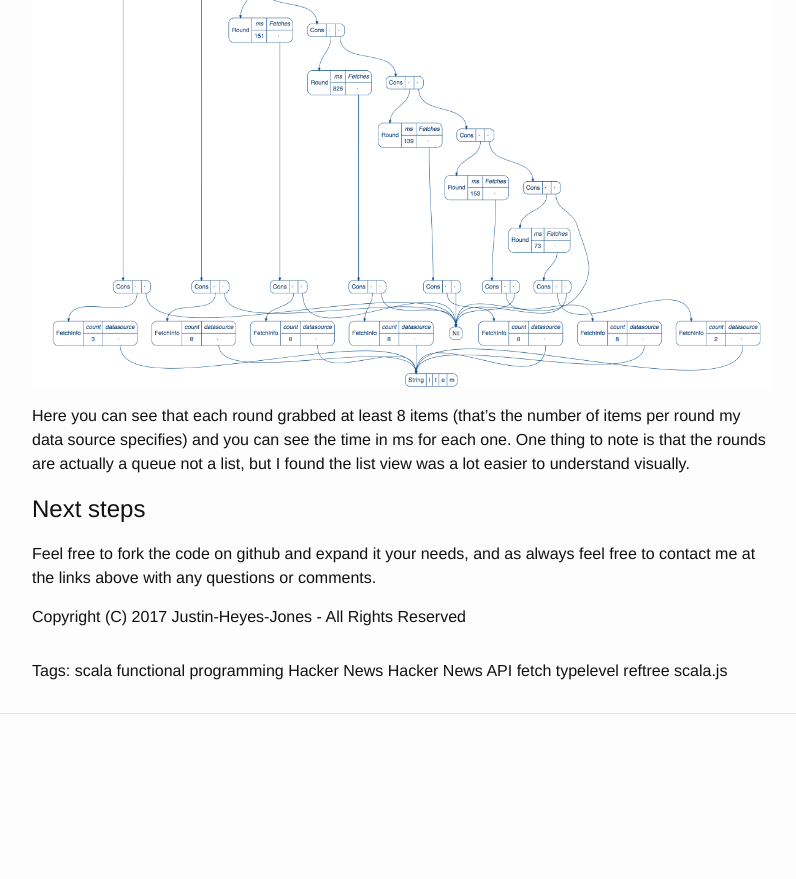
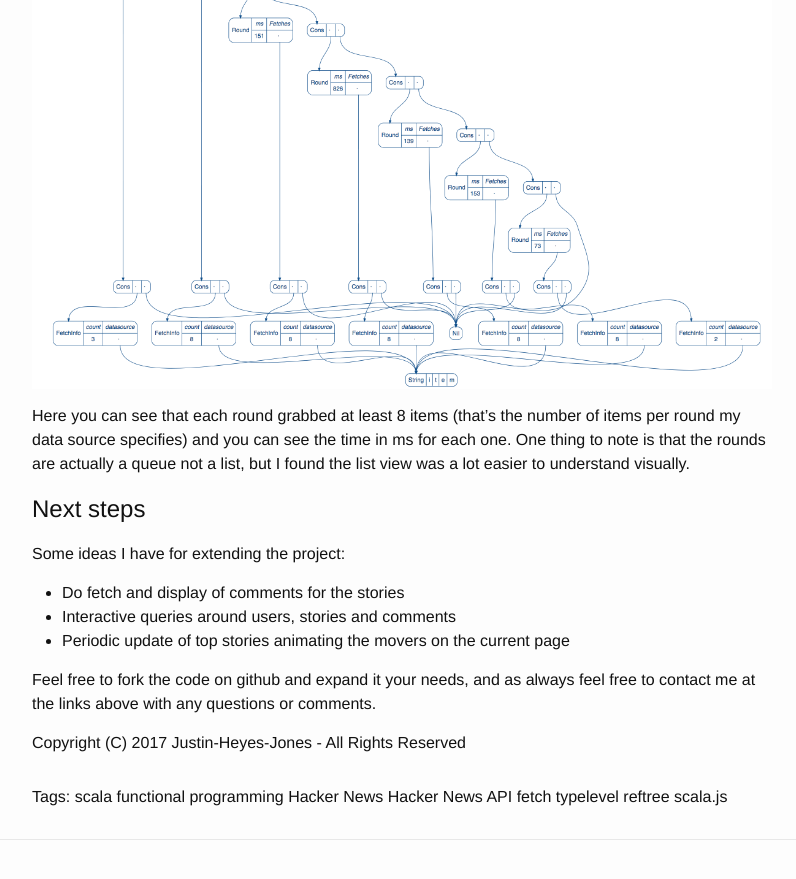
Before and after one commit to justinhj/justinhj.github.io, a Jekyll site: the page built from _posts/2017-10-11-hacker-news-api-3.md, in a window 1280 px wide and 900 px high, scrolled down 3959 px. Shown: the top 879 px of the window, without its empty margins (238-1034 px from the left). Built offline with Jekyll 4.4.1, drawn with Linux system fonts in a browser that asks for light colours; comment, search, counter and statistics services are not loaded; before the commit the page ends 4733 px from its top, so only the background shows below that; some of the changed text lies outside the part shown.

Commit message:
update da stuff

````diff
--- a/_posts/2017-10-11-hacker-news-api-3.md
+++ b/_posts/2017-10-11-hacker-news-api-3.md
@@ -21,7 +21,7 @@ Github project related to this post
 
 ![Frontend example](/../images/ux.png)
 
-Last time I presented a simple command line app that used the [Fetch](https://github.com/47deg/fetch) library to pull data from an online data source (the [Hacker News API](https://github.com/HackerNews/API)). In the related github repo I've developed that project in the following ways:
+In part 2 of this series I presented an interative command line app that used the [Fetch](https://github.com/47deg/fetch) library to pull data from an online data source (the [Hacker News API](https://github.com/HackerNews/API)). In the related github repo I've developed that project in the following ways:
 
 - Converted the code from a command line JVM app to a Scala.js app that runs in the browser
 - Created a custom cache so we can query its size and clear it on demand
@@ -92,7 +92,7 @@ Since fetching HTTP pages in my original code uses the ScalaJ HTTP library
 
 and this is not available in a scala.js version, I needed to replace it. Fortunately Javascript comes with the functionality needed to make requests to a a http endpoint. This is exposed to the Ajax library in scala.js. So removing the scalaj library and replacing the calls with Ajax was all that was needed.
 
-You can see that this is very simple in the source file `HNFetch.hs`
+You can see the implementation for this in the source file `HNFetch.scala`
 
 ```
  def hnRequest[T](url: String)(implicit r: Reader[T]) : Future[Either[String, T]]
@@ -149,6 +149,12 @@ Here you can see that each round grabbed at least 8 items (that's the number of
 
 # Next steps
 
+Some ideas I have for extending the project:
+
+- Do fetch and display of comments for the stories
+- Interactive queries around users, stories and comments
+- Periodic update of top stories animating the movers on the current page
+
 Feel free to fork the code on github and expand it your needs, and as always feel free to contact me at the links above with any questions or comments.
 
 Copyright (C) 2017 Justin-Heyes-Jones - All Rights Reserved
````
Also changed, not shown: other parts of _posts/2017-10-11-hacker-news-api-3.md (+1 -1 lines).
